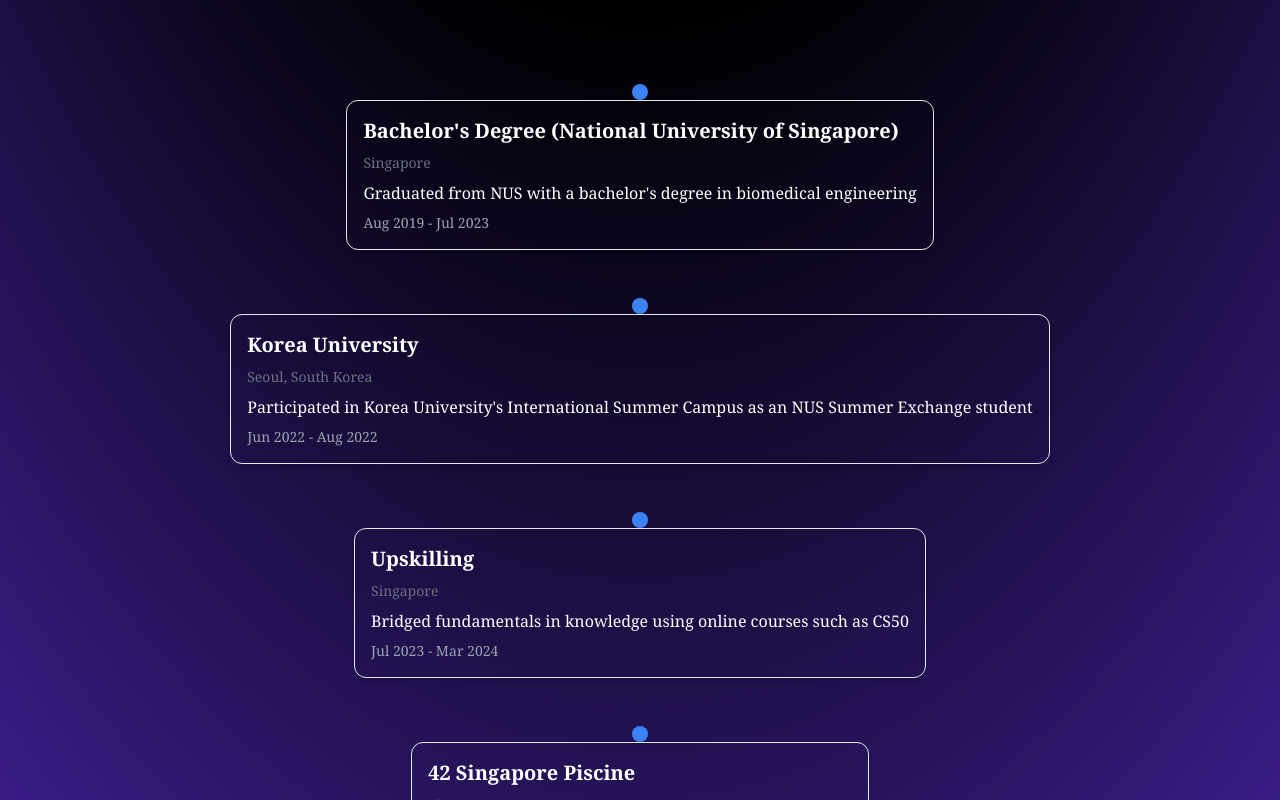
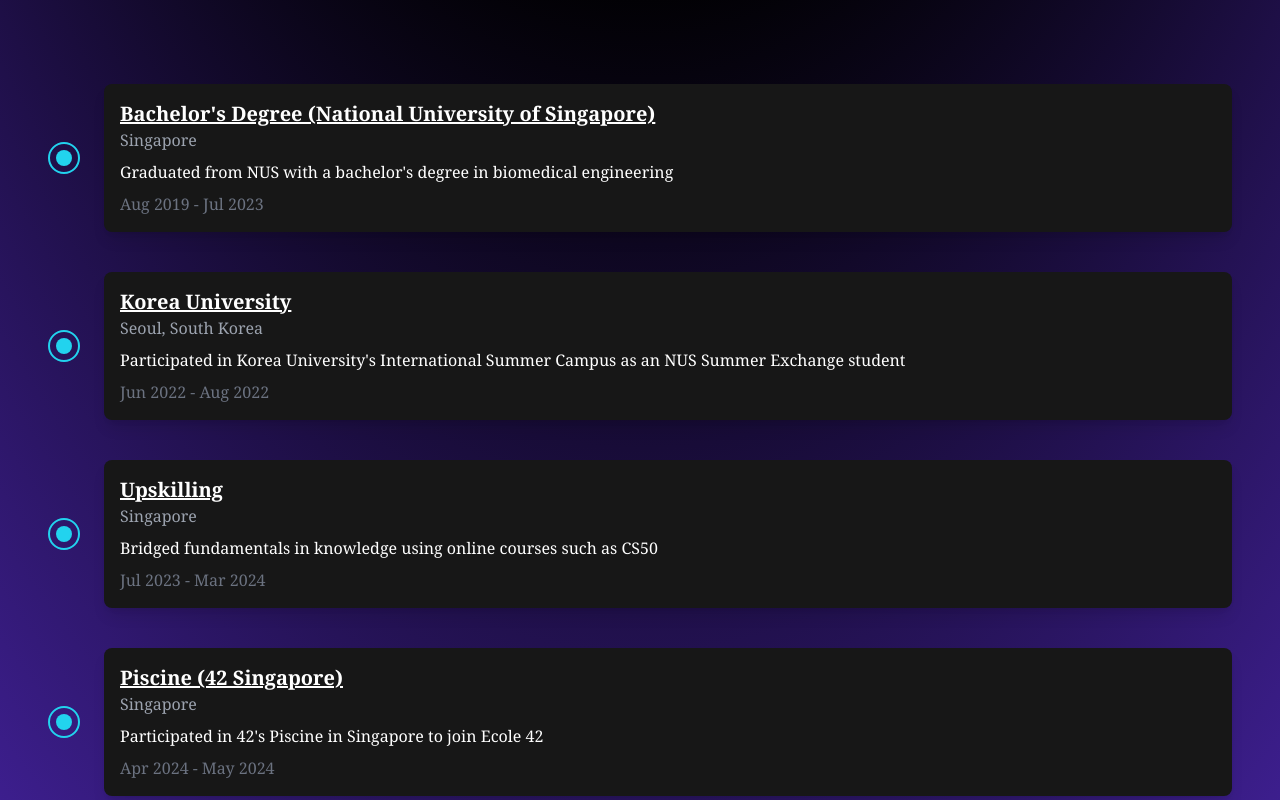
Before and after one commit to gka1m/km-portfolio, a Next.js app: page / in a window 1280 px wide. Shown: the part 1720-2520 px from the top of the page. Built offline with nearby package versions, Linux system fonts and the light colour scheme.

Commit message:
continue on to other components

```diff
--- a/app/components/Timeline.tsx
+++ b/app/components/Timeline.tsx
@@ -1,51 +1,45 @@
 import React from "react";
 import { timelineData } from "../data";
 
-interface Event {
-  id: number;
-  title: string;
-  location: string;
-  description: string;
-  date: string;
-}
-
 const Timeline = () => {
   return (
-    <div className="border-b border-neutral-900 border-transparent pb-4 px-4 lg:mb-35">
+    <div className="border-b border-neutral-900 pb-4 px-4 lg:mb-35">
       <h2 className="my-20 text-white text-center text-4xl">Education</h2>
       <div className="relative">
-        <div className="flex flex-col space-y-12">
-          {timelineData.map((event) => (
-            <div key={event.id} className="flex flex-col items-center">
-              <Circle />
-              <Pillar />
-              <EventCard event={event} />
+        {timelineData.map((event, index) => (
+          <div key={event.id} className="flex items-center mb-10">
+            <Circle />
+            <div className="ml-6 flex-grow">
+              <div className="bg-neutral-900 p-4 rounded-lg shadow-lg">
+                <h3 className="text-white font-semibold text-xl underline">
+                  {event.title}
+                </h3>
+                <p className="text-gray-400">{event.location}</p>
+                <p className="text-white mt-2">{event.description}</p>
+                <p className="text-gray-500 mt-2">{event.date}</p>
+              </div>
             </div>
-          ))}
-        </div>
+          </div>
+        ))}
       </div>
     </div>
   );
 };
 
 const Circle = () => {
-  return <div className="rounded-full w-4 h-4 bg-blue-500 mx-auto"></div>;
+  return (
+    <div className="relative">
+      <div className="w-8 h-8 border-2 border-cyan-400 rounded-full flex items-center justify-center">
+        <div className="w-4 h-4 bg-cyan-400 rounded-full"></div>
+      </div>
+    </div>
+  );
 };
 
 const Pillar = () => {
   return (
-    <div className="rounded-t-full rounded-b-fullw-2 h-full bg-blue-500 mx-auto"></div>
+    <div className="rounded-t-full rounded-b-full w-2 h-full bg-blue-500 mx-auto"></div>
   );
 };
 
-const EventCard = ({ event }: { event: Event }) => {
-  return (
-    <div className="flex flex-col gap-y-2 border shadow-md rounded-xl p-4">
-      <h3 className="text-xl font-semibold text-white">{event.title}</h3>
-      <p className="text-sm text-gray-500">{event.location}</p>
-      <p className="text-md text-white">{event.description}</p>
-      <p className="text-sm text-gray-400">{event.date}</p>
-    </div>
-  );
-};
 export default Timeline;
--- a/app/data.ts
+++ b/app/data.ts
@@ -32,7 +32,7 @@
   },
   {
     id: 4,
-    title: "42 Singapore Piscine",
+    title: "Piscine (42 Singapore)",
     location: "Singapore",
     description: "Participated in 42's Piscine in Singapore to join Ecole 42",
     date: "Apr 2024 - May 2024",
--- a/package.json
+++ b/package.json
@@ -12,6 +12,7 @@
     "@babel/preset-env": "^7.26.0",
     "@heroicons/react": "^2.2.0",
     "@material-tailwind/react": "^2.1.10",
+    "framer-motion": "^12.0.1",
     "next": "^15.1.5",
     "react": "^19.0.0",
     "react-dom": "^19.0.0",
```
Also changed, not shown: 1 other file (tests, documents, lock files or other folders).
